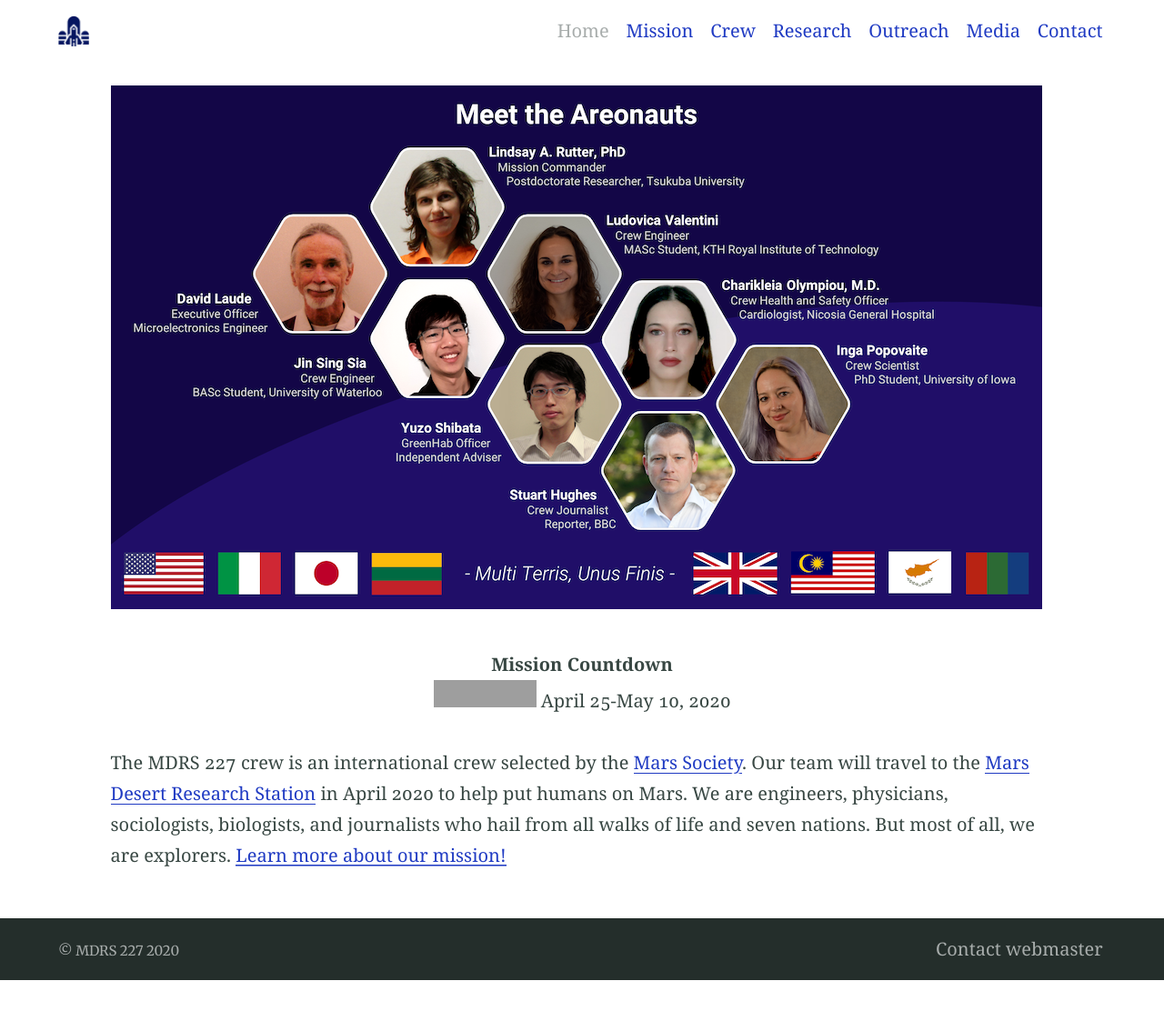
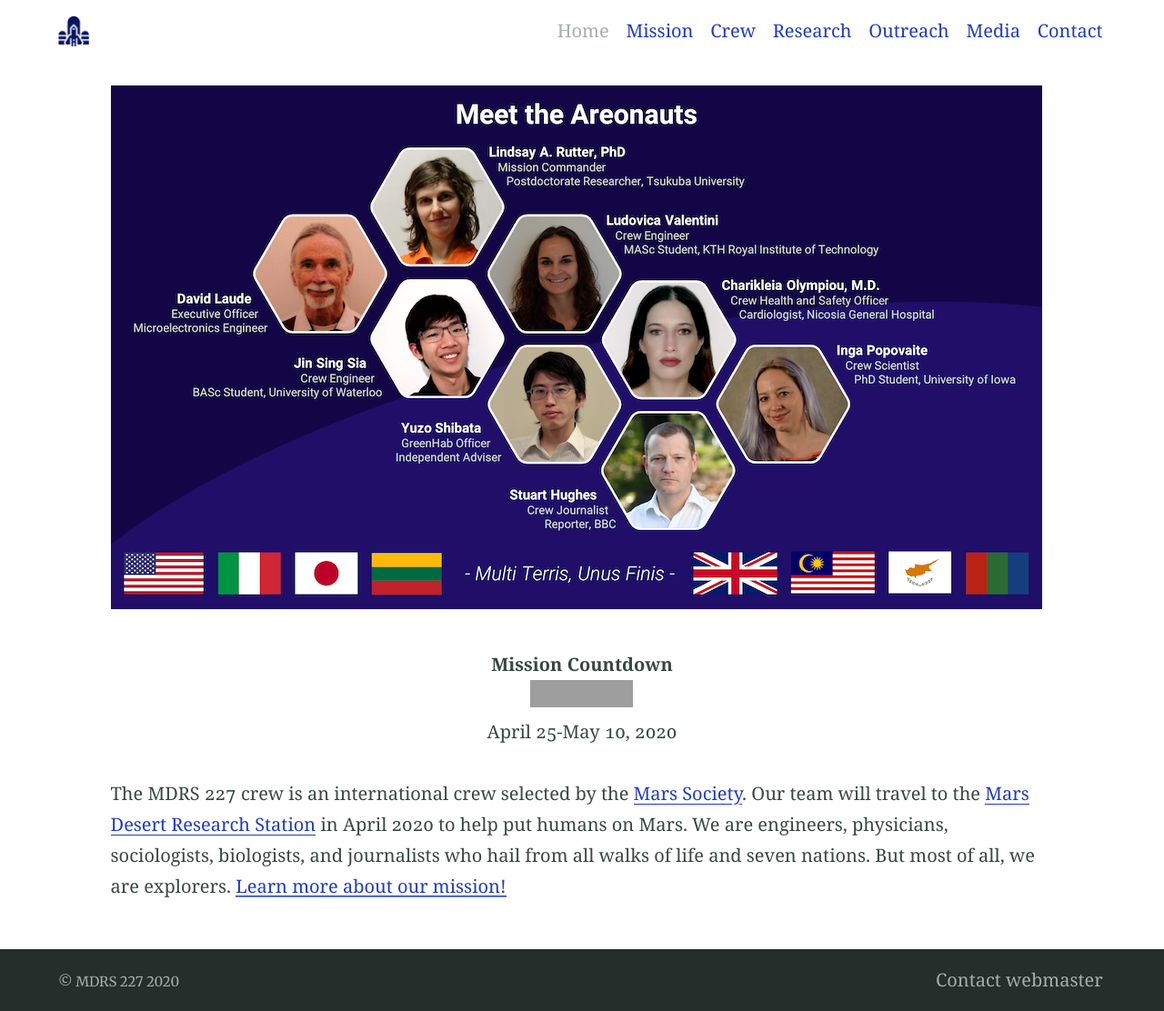
Before and after one commit to mdrs228/mdrs227.github.io, a Jekyll site: the page built from index.md, in a window 1280 px wide. Shown: the whole page at 91% size. Built offline with Jekyll 4.4.1, drawn with Linux system fonts in a browser that asks for light colours; our own code applies the rules of GitHub Pages for plain Markdown files; before the commit the page ends 1078 px from its top, so only the background shows below that; grey boxes are pictures that could not be loaded.

Commit message:
Update index.md

```diff
--- a/index.md
+++ b/index.md
@@ -4,9 +4,9 @@
 
   <b>Mission Countdown</b><br>
 
-    <iframe src="https://free.timeanddate.com/countdown/i74octvf/n220/cf12/cm0/cu4/ct0/cs0/ca0/co0/cr0/ss0/cac000/cpc000/pcbbb/tceac8d5/fs100/szw320/szh135/iso2020-04-25T23:59:59" allowTransparency="true" frameborder="0" width="113" height="30" align="center"></iframe>
+    <iframe src="https://free.timeanddate.com/countdown/i74octvf/n220/cf12/cm0/cu4/ct0/cs0/ca0/co0/cr0/ss0/cac000/cpc000/pcbbb/tceac8d5/fs100/szw320/szh135/iso2020-04-25T23:59:59" allowTransparency="true" frameborder="0" width="113" height="30"></iframe>
 
-April 25-May 10, 2020
+<br>April 25-May 10, 2020
 </p>
 
 The MDRS 227 crew is an international crew selected by the [Mars Society](https://www.marssociety.org/). Our team will travel to the [Mars Desert Research Station](https://mdrs.marssociety.org/about-the-mdrs/) in April 2020 to help put humans on Mars. We are engineers, physicians, sociologists, biologists, and journalists who hail from all walks of life and seven nations. But most of all, we are explorers. [Learn more about our mission!](mission.md)
```
